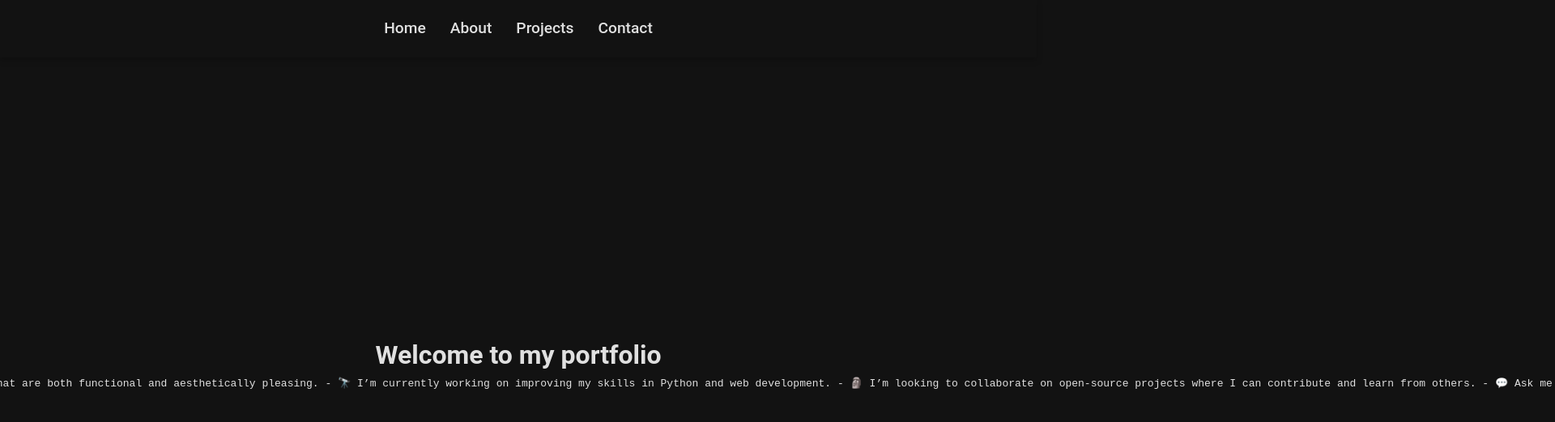
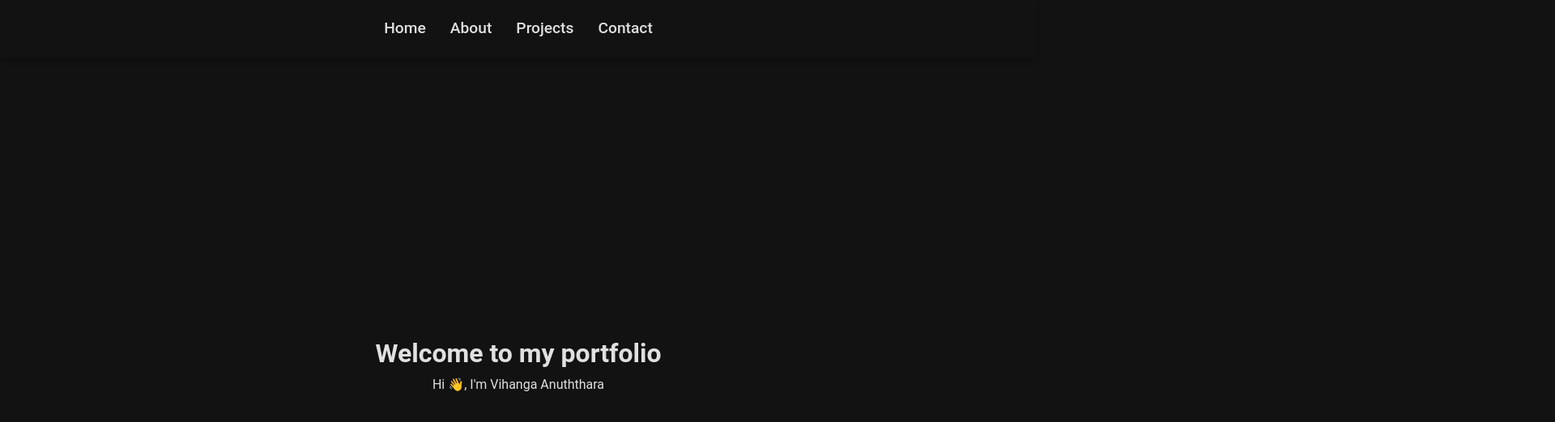
Before and after one commit to vanu888/test-react, a React (Create React App) app: page /#/ in a window 1280 px wide. Shown: the top 522 px of the page at 81% size, 1920 px wide, since content can reach past the window. Built offline with nearby package versions, Linux system fonts and the light colour scheme.

Commit message:
update files

```diff
--- a/src/components/Home.js
+++ b/src/components/Home.js
@@ -6,15 +6,7 @@ function Home() {
     return (
         <div className="home-container">
             <h1>Welcome to my portfolio</h1>
-            <pre>Hi 👋, I'm Vihanga Anuththara
-
-                a self-taught Python developer with a passion for web design and open-source projects. I enjoy building applications that are both functional and aesthetically pleasing.
-
-                - 🔭 I’m currently working on improving my skills in Python and web development.
-
-                - 🗿 I’m looking to collaborate on open-source projects where I can contribute and learn from others.
-
-                - 💬 Ask me about Python, web development, or anything related to programming!</pre>
+            <p>Hi 👋, I'm Vihanga Anuththara</p>
         </div>
     );
 }
```
